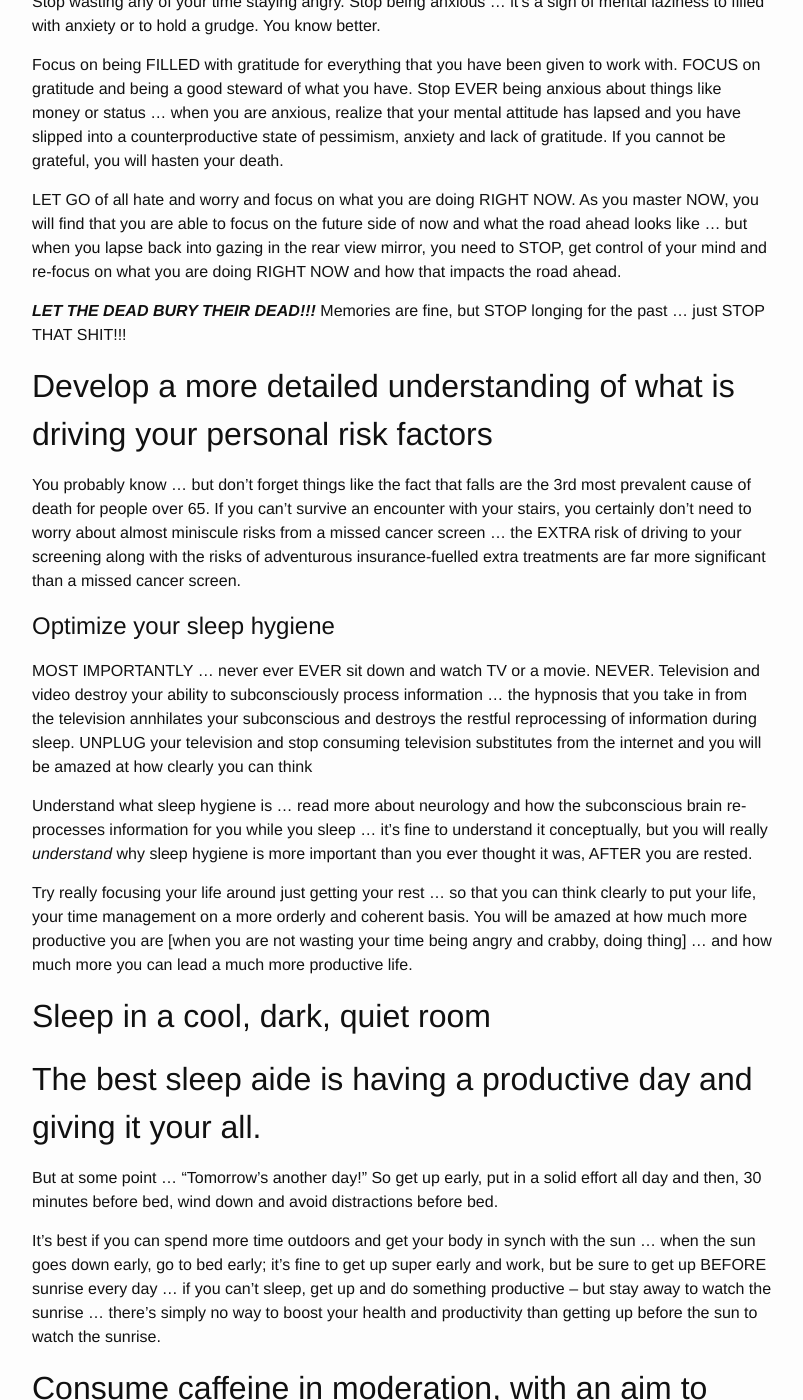
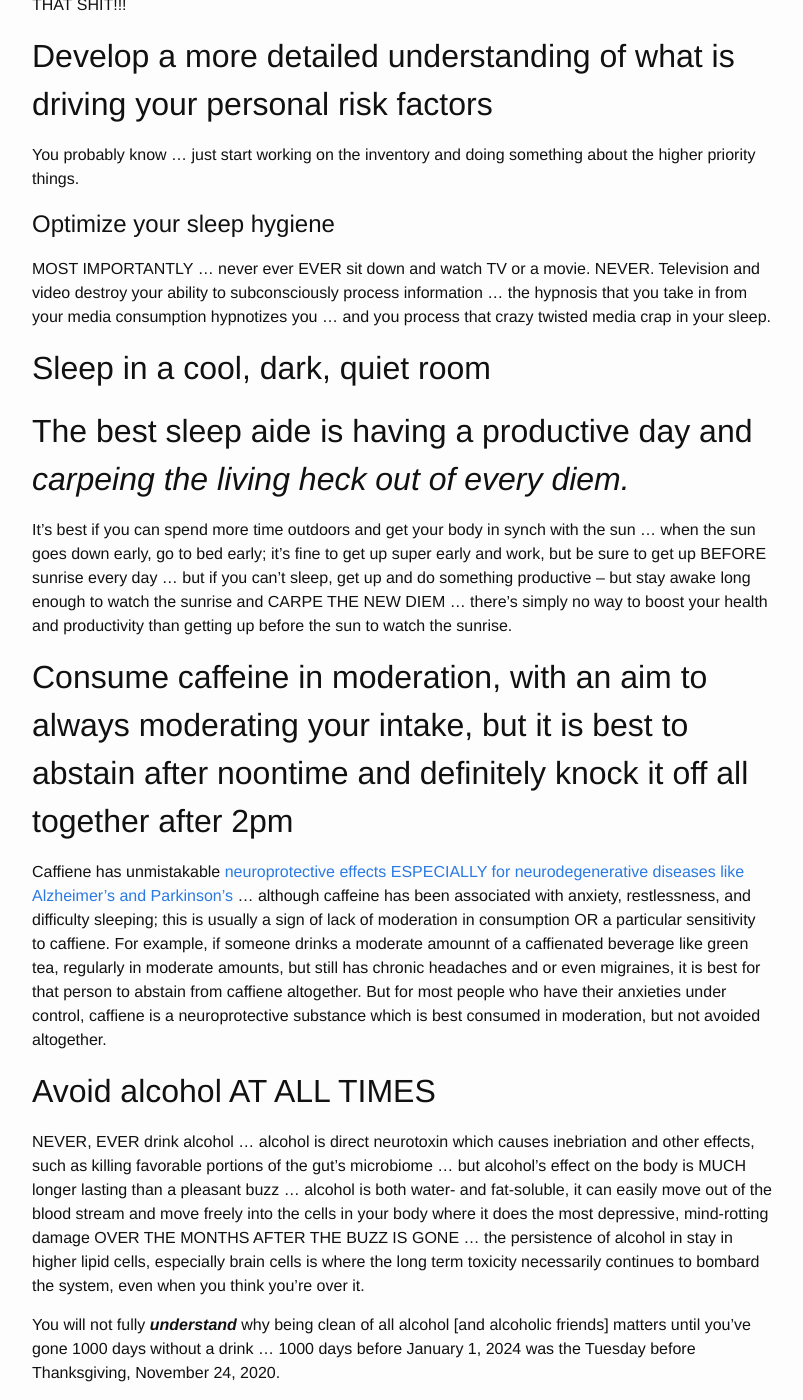
Before and after one commit to RockRapids/SHOP, a Jekyll site: the page built from _posts/2023-12-31-Improve-Your-Health.MD, in a window 1280 px wide and 1400 px high, scrolled down 735 px. Shown: the whole window, without its empty margins (238-1041 px from the left). Built offline with Jekyll 4.4.1, drawn with Linux system fonts in a browser that asks for light colours; some of the changed text lies outside the part shown.

```diff
--- a/_posts/2023-12-31-Improve-Your-Health.MD
+++ b/_posts/2023-12-31-Improve-Your-Health.MD
@@ -1,6 +1,7 @@
 ---
 layout: post
-title:  "Optimize Your Health"
+title:  "GET SERIOUS About Optimizing Your Health"
+subtitle:  "Have I asked you about rolling on the jiu jitsu mats lately"
 date:   2023-12-31 4:30:00
 categories: Discipline
 ---
@@ -8,10 +9,6 @@ categories: Discipline
 # Assess your current strategy and tactics
 
 Forget New Year's resolutions ... this is actually important ... DO IT ... prepare as if your life depended upon it ... because it actually does.
-
-Do not let up.
-
-EVERY SINGLE MOMENT of every day, always be MINDFULLY AWARE of every breath, mindful of your posture and every physical movement, as you develop a constant mental discipline of coaching, correcting, re-optimizing your health ... for the road ahead ... without your health, what do you have?
 
 ## Improve your DISCIPLINE of MINDFULNESS ... when you walk, WALK
 
@@ -21,31 +18,21 @@ Pay more attention! You cannot possibly pay too much attention to what you are d
 
 Stop wasting any of your time staying angry. Stop being anxious ... it's a sign of mental laziness to filled with anxiety or to hold a grudge.  You know better.
 
-Focus on being FILLED with gratitude for everything that you have been given to work with. FOCUS on gratitude and being a good steward of what you have. Stop EVER being anxious about things like money or status ... when you are anxious, realize that your mental attitude has lapsed and you have slipped into a counterproductive state of pessimism, anxiety and lack of gratitude. If you cannot be grateful, you will hasten your death.
-
-LET GO of all hate and worry and focus on what you are doing RIGHT NOW. As you master NOW, you will find that you are able to focus on the future side of now and what the road ahead looks like ... but when you lapse back into gazing in the rear view mirror, you need to STOP, get control of your mind and re-focus on what you are doing RIGHT NOW and how that impacts the road ahead.
-
 ***LET THE DEAD BURY THEIR DEAD!!!*** Memories are fine, but STOP longing for the past ... just STOP THAT SHIT!!!
 
 ## Develop a more detailed understanding of what is driving your personal risk factors
 
-You probably know ... but don't forget things like the fact that falls are the 3rd most prevalent cause of death for people over 65. If you can't survive an encounter with your stairs, you certainly don't need to worry about almost miniscule risks from a missed cancer screen ... the EXTRA risk of driving to your screening along with the risks of adventurous insurance-fuelled extra treatments are far more significant than a missed cancer screen.
+You probably know ... just start working on the inventory and doing something about the higher priority things.
 
 # Optimize your sleep hygiene
 
-MOST IMPORTANTLY ... never ever EVER sit down and watch TV or a movie.  NEVER. Television and video destroy your ability to subconsciously process information ... the hypnosis that you take in from the television annhilates your subconscious and destroys the restful reprocessing of information during sleep.  UNPLUG your television and stop consuming television substitutes from the internet and you will be amazed at how clearly you can think
-
-Understand what sleep hygiene is ... read more about neurology and how the subconscious brain re-processes information for you while you sleep ... it's fine to understand it conceptually, but you will really *understand* why sleep hygiene is more important than you ever thought it was, AFTER you are rested.
-
-Try really focusing your life around just getting your rest ... so that you can think clearly to put your life, your time management on a more orderly and coherent basis.  You will be amazed at how much more productive you are [when you are not wasting your time being angry and crabby, doing thing] ... and how much more you can lead a much more productive life.
+MOST IMPORTANTLY ... never ever EVER sit down and watch TV or a movie.  NEVER. Television and video destroy your ability to subconsciously process information ... the hypnosis that you take in from your media consumption hypnotizes you ... and you process that crazy twisted media crap in your sleep.
 
 ## Sleep in a cool, dark, quiet room
 
-## The best sleep aide is having a productive day and giving it your all.
+## The best sleep aide is having a productive day and *carpeing the living heck out of every diem.*
 
-But at some point ... "Tomorrow's another day!"  So get up early, put in a solid effort all day and then, 30 minutes before bed, wind down and avoid distractions before bed.
-
-It's best if you can spend more time outdoors and get your body in synch with the sun ... when the sun goes down early, go to bed early; it's fine to get up super early and work, but be sure to get up BEFORE sunrise every day ... if you can't sleep, get up and do something productive -- but stay away to watch the sunrise ... there's simply no way to boost your health and productivity than getting up before the sun to watch the sunrise.
+It's best if you can spend more time outdoors and get your body in synch with the sun ... when the sun goes down early, go to bed early; it's fine to get up super early and work, but be sure to get up BEFORE sunrise every day ... but if you can't sleep, get up and do something productive -- but stay awake long enough to watch the sunrise and CARPE THE NEW DIEM ... there's simply no way to boost your health and productivity than getting up before the sun to watch the sunrise.
 
 ## Consume caffeine in moderation, with an aim to always moderating your intake, but it is best to abstain after noontime and definitely knock it off all together after 2pm
 
@@ -53,13 +40,13 @@ Caffiene has unmistakable [neuroprotective effects ESPECIALLY for neurodegenerat
 
 ## Avoid alcohol AT ALL TIMES
 
-NEVER, EVER drink alcohol ... you might think that you can drink without it affecting your thinking, but the inescapable fact of alcohol is that it is direct neurotoxin which causes inebriation and other effects, such as killing favorable portions of the gut's microbiome ... but alcohol's effect on the body is much longer lasting, low-level, persistent dementia which takes far longer to correct than just lowering blood alcohol levels ... and, since alcohol is both water- and fat-soluble, it can easily move out of the blood stream and move freely into the cells in your body where it does the most damage ... the persistence of alcohol in stay in higher lipid cells, especially brain cells is where the long term toxicity continues to bombard the system -- this is why alcohol is a persistent long-term depressant ... beyond just being in your system, the pattern of alcohol use [like marijauna use] and psychological craving for alcohol or marijauna and the rush from being around friends who drink hardwires your brain to crave being around morons who cannot think [but imagine that they are geniuses because they're high] ... you will ***understand*** why after you fully clean of all alcohol [and alcoholic friends] for 1000 days.
+NEVER, EVER drink alcohol ... alcohol is direct neurotoxin which causes inebriation and other effects, such as killing favorable portions of the gut's microbiome ... but alcohol's effect on the body is MUCH longer lasting than a pleasant buzz ... alcohol is both water- and fat-soluble, it can easily move out of the blood stream and move freely into the cells in your body where it does the most depressive, mind-rotting damage OVER THE MONTHS AFTER THE BUZZ IS GONE ... the persistence of alcohol in stay in higher lipid cells, especially brain cells is where the long term toxicity necessarily continues to bombard the system, even when you think you're over it.
+
+You will not fully ***understand*** why being clean of all alcohol [and alcoholic friends] matters until you've gone 1000 days without a drink ... 1000 days before January 1, 2024 was the Tuesday before Thanksgiving, November 24, 2020.
 
 ## IF you need them; take short 25 minute power naps during the day
 
-Most importantly, do not get STRESSED about not being able to sleep ... if you can't sleep, get up and work on something but the next day ... if you are really dragging and too tired to focus, take a 25 minute power nap.  The MOST IMPORTANT part of the power nap is to take away any stress that comes from worrying about not being able to sleep, knowing that you NEED sleep and worrying more ... STOP WORRYING ... take a power nap when the need arises.
-
-Don't sleep longer than 25 minutes, or you will wake up groggy and you won't just have a hard time getting back to work, your entire day and your whole sleep routine will be thrown off ... if you go back to work and find that you are still exhausted, see if taking a walk around the neighborhood help ... if you still need a nap, take just 25 minutes ... but it's best if you just try to push on and get to bed early.
+Most importantly, do not get STRESSED about not being able to sleep ... if you can't sleep, get up and work on something but the next day ... Don't sleep longer than 25 minutes, or you will wake up groggy and you won't just have a hard time getting back to work, your entire day and your whole sleep routine will be thrown off ... so if you can manage somehow, ie do some exercises or go for a walk, it's best if you just try to push on and get to bed early.
 
 # Develop nutrition plan that works for you
 
```
Also changed, not shown: _posts/2023-12-25-Professional-Skills-BOK.MD (added, +21 -0 lines), _posts/2024-01-10 copy 2.MD (added, +6 -0 lines), _posts/2024-01-10 copy 3.MD (added, +6 -0 lines), _posts/2024-01-10 copy 4.MD (added, +6 -0 lines), _posts/2024-01-10 copy 5.MD (added, +6 -0 lines), _posts/2024-01-10 copy 6.MD (added, +6 -0 lines), _posts/2024-01-10 copy 7.MD (added, +6 -0 lines), _posts/2024-01-10 copy 8.MD (added, +6 -0 lines), _posts/2024-01-10 copy 9.MD (added, +6 -0 lines), _posts/2024-01-10-Level-Up-Those-VLSI-Skills.MD (renamed from _posts/2023-12-24-Level-Up-Those-Skills.MD, +2 -2 lines), _posts/2024-01-20.MD (added, +6 -0 lines), _posts/2024-01-10 copy 10.MD (renamed from _posts/2024-01-10.MD), 1 other file.
